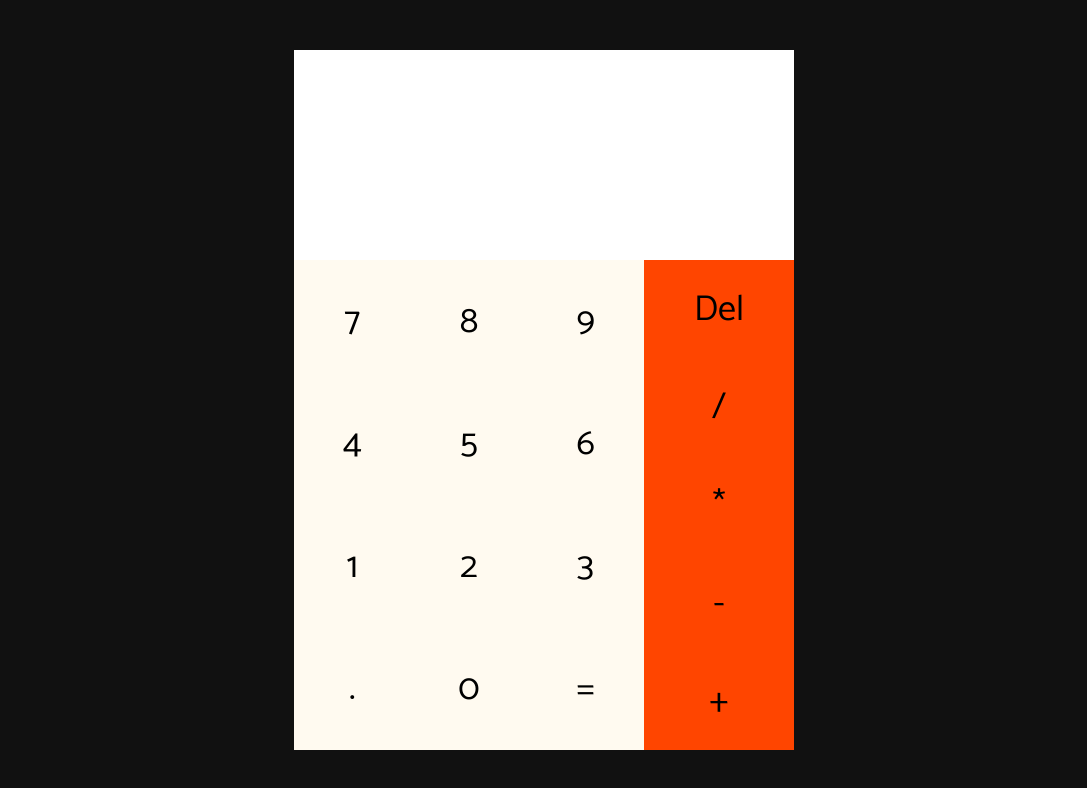
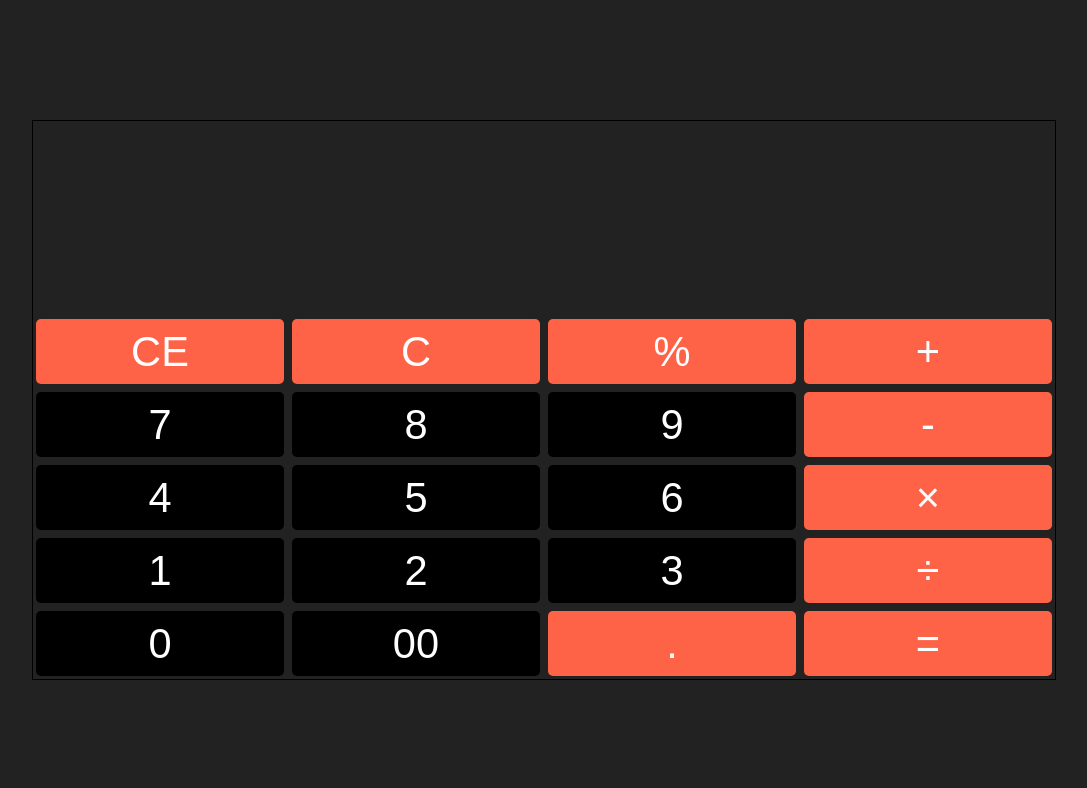
Before and after one commit to Mandyiee/Calca, a plain HTML site: page index.html in a window 1280 px wide. Shown: the whole page, without its empty margins (96-1183 px from the left). Drawn offline with Linux system fonts and the light colour scheme.

Commit message:
Second commit

```diff
--- a/index.html
+++ b/index.html
@@ -1,5 +1,6 @@
 <!DOCTYPE html>
 <html lang="en">
+
 <head>
   <meta charset="UTF-8">
   <meta http-equiv="X-UA-Compatible" content="IE=Edge">
@@ -15,25 +16,37 @@
 </head>
 
 <body>
-  <div class="container">
-
-
-  <div id="inputs">
-
-<input type="text" name="History" id="History" value=""  readonly/>
-<input type="text" name="Result" id="Result" value="" readonly />
-</div>
-<div id="values">
-
-  <div id="numbers">
-
+  <div class="main-div">
+    <div class="container">
+      <div class="displayCon">
+        <div class="display"></div>
+        <div class="result"></div>
+      </div>
+      <div class="operatorCon">
+        <button class="symbol">CE</button>
+        <button class="symbol">C</button>
+        <button class="symbol">%</button>
+        <button class="symbol">+</button>
+        <button class="number">7</button>
+        <button class="number">8</button>
+        <button class="number">9</button>
+        <button class="symbol">-</button>
+        <button class="number">4</button>
+        <button class="number">5</button>
+        <button class="number">6</button>
+        <button class="symbol">&times;</button>
+        <button class="number">1</button>
+        <button class="number">2</button>
+        <button class="number">3</button>
+        <button class="symbol">÷</button>
+        <button class="number">0</button>
+        <button class="number">00</button>
+        <button class="symbol">.</button>
+        <button class="symbol">=</button>
+      </div>
+    </div>
   </div>
-  <div id="operators">
-
-  </div>
-
-  </div>
-</div>
   <script src="main.js"></script>
 </body>
+
 </html>
--- a/main.js
+++ b/main.js
@@ -1,71 +1,102 @@
-let input1 = document.getElementById("History");
-let input2 = document.getElementById("Result");
-var nums = document.getElementById("numbers");
-var operators = document.getElementById("operators");
+let firstValue = ""
+let secondValue = ""
+let displayCon = document.querySelector('.display')
+let resultCon = document.querySelector('.result')
+let numbers = document.querySelectorAll('.number')
+let symbols = document.querySelectorAll('.symbol')
+const allSymbols = ['+', '-', '&times;', '÷', '%', ]
 
-function evaluate(inp) {
-    let final = checkInput(inp)
-    if(inp.length = 0){
-      input2.value = ' ';
-    }else {
-      input2.value = final;
-    }
+function cal() {
+  let string3 = displayCon.innerText
+  let string2 = string3.replace(/÷/g, '/')
+  let string1 = string2.replace(/×/g, '*')
+  let string = string1.replace(/%/g, '*0.01')
+  resultCon.innerText = eval(string).toLocaleString()
 }
 
-var figures = ["7", "8", "9", "4", "5", "6", "1", "2", "3", ".", "0", "="]
-for (let x = 0; x < figures.length; x++) {
-  var keys = document.createElement("input");
-  keys.setAttribute("type", "button")
-  keys.classList.add("tabs")
-  keys.value = figures[x]
-  nums.appendChild(keys)
+function calculate() {
+  resultCon.innerText = ''
+
+  let string3 = displayCon.innerText
+  let string2 = string3.replace(/÷/g, '/')
+  let string1 = string2.replace(/×/g, '*')
+  let string = string1.replace(/%/g, '*0.01')
+  displayCon.innerText = eval(string)
 }
-
-var tabs = document.querySelectorAll(".tabs");
-
-tabs.forEach(function(element) {
-  element.addEventListener("click", function() {
-    if (element.value == "=") {
-      evaluate(input1.value);
-
-    } else {
-      input1.value += element.value
-      evaluate(input1.value);
-    }
-
-  })
-});
-var operator = ["Del", "/", "*", "-", "+"];
-for (var i = 0; i < operator.length; i++) {
-  var operate = document.createElement("input");
-  operate.value = operator[i];
-  operate.classList.add("tabOperate")
-  operate.setAttribute("type", "button")
-  operators.appendChild(operate);
-}
-var operateTab = document.querySelectorAll(".tabOperate")
-operateTab.forEach((item) => {
-  item.addEventListener("click", () => {
-    if(item.value == "Del"){
- input1.value = (input1.value).slice(0,-1);
- input2.value = ' ';
-    }  else {
-         input1.value += item.value
+numbers.forEach(item => {
+  item.addEventListener('click', () => {
 
 
+    if (displayCon.innerText.charAt(displayCon.innerText.length - 1) == '-') {
+      displayCon.innerText += item.innerText
+      cal()
+    } else if ((displayCon.innerText.charAt(displayCon.innerText.length - 1) == '-') || displayCon.innerText.includes('-')) {
+      displayCon.innerText += item.innerText
+      cal()
+    } else if (displayCon.innerText.charAt(displayCon.innerText.length - 1) == '÷' || displayCon.innerText.includes('÷')) {
+      displayCon.innerText += item.innerText
+      cal()
+
+    } else if (displayCon.innerText.charAt(displayCon.innerText.length - 1) == '×' || displayCon.innerText.includes('×')) {
+      displayCon.innerText += item.innerText
+      cal()
+
+    } else if (displayCon.innerText.charAt(displayCon.innerText.length - 1) == '+' || displayCon.innerText.includes('+')) {
+      displayCon.innerText += item.innerText
+      cal()
+
+    }
+    else {
+
+      displayCon.innerText += item.innerText
+      firstValue += item.innerText
     }
   })
 })
 
-const checkInput = (answer) => {
 
+symbols.forEach(item => {
+  item.addEventListener('click', () => {
+    if (item.innerText =='×' && displayCon.innerText.length == 0) {
 
-  answer = answer.toLocaleString()
-  try {
-  let  a = eval(answer);
-  return a.toLocaleString();
-  }
-  catch (err) {
-    return "NaN"
-  }
-}
+      displayCon.innerText += ''
+    } else if (item.innerText =='÷' && displayCon.innerText.length == 0) {
+
+      displayCon.innerText += ''
+    } else if (item.innerText == "C") {
+      displayCon.innerText = displayCon.innerText.slice(0, -1)
+      resultCon.innerText = ""
+    } else if (item.innerText == "CE") {
+      displayCon.innerText = ""
+      resultCon.innerText = ""
+    } else if (displayCon.innerText.charAt(displayCon.innerText.length - 1) == '-') {
+      displayCon.innerText = displayCon.innerText.slice(0, -1)
+      resultCon.innerText = ""
+      displayCon.innerText += item.innerText
+    } else if (displayCon.innerText.charAt(displayCon.innerText.length - 1) == '+') {
+      displayCon.innerText = displayCon.innerText.slice(0, -1)
+      displayCon.innerText += item.innerText
+    } else if (displayCon.innerText.charAt(displayCon.innerText.length - 1) == '÷') {
+      displayCon.innerText = displayCon.innerText.slice(0, -1)
+      displayCon.innerText += item.innerText
+    } else if (displayCon.innerText.charAt(displayCon.innerText.length - 1) == '×'){
+      displayCon.innerText = displayCon.innerText.slice(0, -1)
+      displayCon.innerText += item.innerText
+    } else if (item.innerText == '=') {
+      calculate()
+    } else if (displayCon.innerText.charAt(displayCon.innerText.length - 1) == '%') {
+      if (item.innerText == '%') {
+        displayCon.innerText += ""
+      } else {
+        displayCon.innerText += item.innerText
+      }
+    } else if (displayCon.innerText.charAt(displayCon.innerText.length - 1) == '.') {
+      displayCon.innerText = displayCon.innerText.slice(0, -1)
+      displayCon.innerText += item.innerText
+    }
+    else {
+      displayCon.innerText += item.innerText
+    }
+
+  })
+})
--- a/style.css
+++ b/style.css
@@ -1,92 +1,89 @@
-@import url('https://fonts.googleapis.com/css2?family=Catamaran:wght@300;400&display=swap');
 * {
+  margin: 0;
   padding: 0;
-  margin: 0;
   box-sizing: border-box;
+  color: #fff;
+  user-select: none;
+}
 
-  font-family: 'Catamaran', sans-serif;
+button {
+  background: black;
+  border: 1px solid transparent;
+  outline: none;
+  display: block;
+  font-size: 2.6rem;
+  border-radius: 5px;
 }
-#values {
+
+.operatorCon {
   display: grid;
-  grid-template-columns: 70% 30%;
-
+  grid-template-columns: 1fr 1fr 1fr 1fr;
+  grid-template-rows: 1fr 1fr 1fr 1fr 1fr;
+  height: 65%;
   width: 100%;
-  height: 70%;
+  grid-gap: 4px 4px;
+  padding: 3px;
 }
-#numbers{
+.main-div {
+  height: 100vh;
+  width: 100vw;
+  background-color: #222;
+}
+.container {
   width: 100%;
   height: 100%;
+}
+
+.symbol {
+  background-color: tomato;
+}
+button:active {
+  transform: scale(.8)
+}
+
+.displayCon {
+  width: 92%;
+  height: 35%;
   display: grid;
-  grid-template-columns: 1fr 1fr 1fr ;
+  grid-template-rows: 1fr 1fr;
+  grid-row-gap: 10px;
+  margin: 0 auto;
+  padding: 8px 5px;
 }
-#operators {
- width: 100%;
+.result,  .display {
   height: 100%;
-  display: grid;
-  grid-template-columns: 1fr ;
+  width: 100%;
+  background-color: transparent;
+  text-align: right;
+  overflow-x: scroll;
+  padding: 10px 2px;
+  word-break: break-all;
 }
-  input[type=text]{
-    width: 100%;
-    background: white;
-    outline: none;
-    border: none;
-
-    font-size: 40px;
-    font-weight: 400;
-    text-align: right;
-    height: 100%;
-    padding: 2px 6px;
-
+.display {
+  font-size: 3rem;
+}
+.result {
+  font-size: 1.2rem;
+}
+@media screen and (min-width:800px) {
+  .main-div {
+    display: flex;
+    justify-content: center;
+    align-items: center;
   }
-  #History {
-    font-weight: 300;
+  .container {
+    width: 80%;
+    margin: 0 auto;
+    height: min(70%,700px);
+    border: 1px solid black;
   }
-  input[type=button]{
-    outline:none;
-    border: none;
-    background: none;
-    border-radius: 10%;
-    font-size: 36px;
-    opacity: 1;
-    cursor: pointer;
-    -webkit-tap-highlight-color: transparent;
+  .operatorCon {
+    grid-gap: 8px 8px;
   }
-  input[type=button]:hover {
-   opacity: 0.7;
+  .display {
+    font-size: 4.8rem;
   }
-  input[type=button]:active {
-   opacity: 0.5;
+  .result {
+    font-size: 1.7rem;
   }
-  #numbers {
-    background: floralwhite;
-  }
-  #operators {
-    background: orangered;
-  }
-
-#inputs {
-  height:30%;
-  padding: 5px 2px;
-  display: grid;
-  grid-row-gap: 10px;
-  width: 100%;
-  grid-template-rows: 1fr 1fr ;
-  background: white;
 }
-#Result {
-  font-size: 46px;
-}
-.container {
-  height: min(100vh,700px);
-  width: min(100vw,500px);
-  position: relative;
-
-}
-body {
-  display: flex;
-  justify-content: center;
-  align-items: center;
-  height: 100vh;
-  width: 100vw;
-  background: #111;
-}
```
